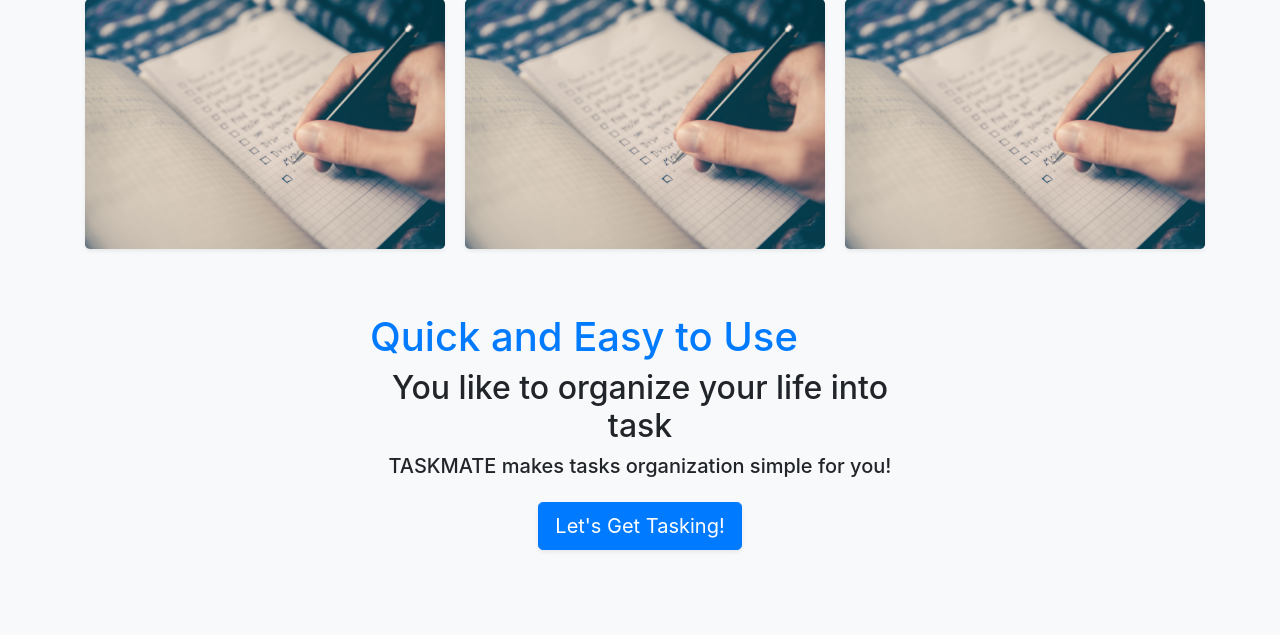
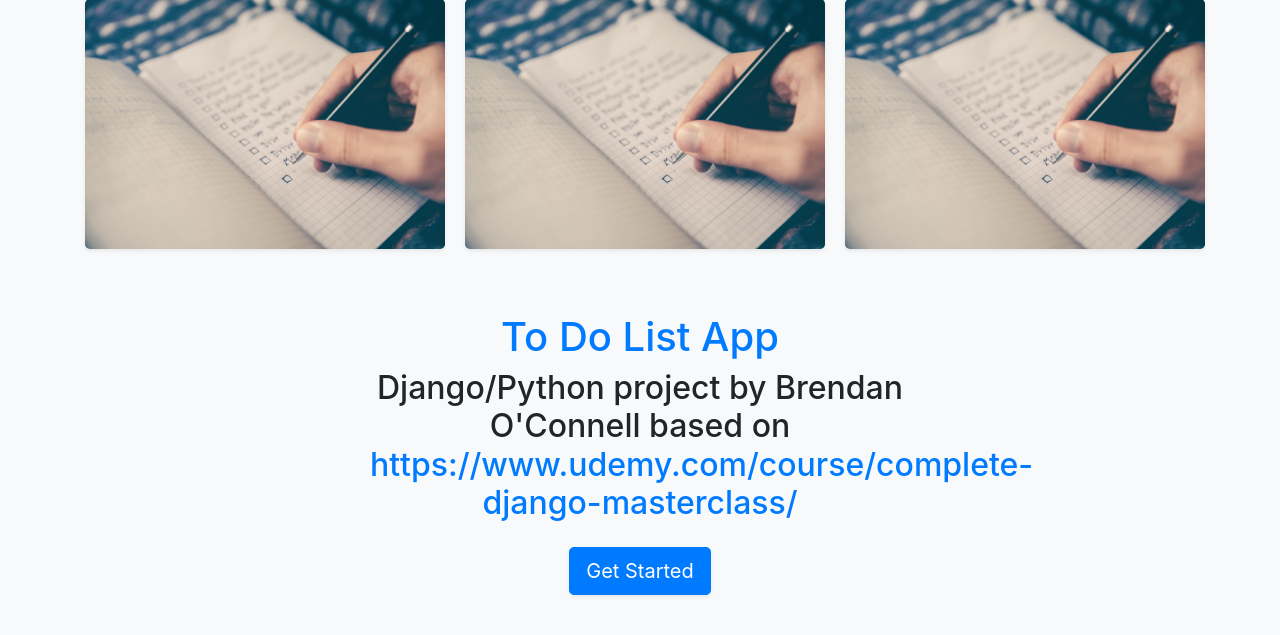
Before and after one commit to brendan-oconnell/taskmate, a Django app: page / in a window 1280 px wide. Shown: the part 139-774 px from the top of the page. Run offline with Django 3.2, Linux system fonts and the light colour scheme; some libraries are stand-ins or nearby versions.

Commit message:
Edited Homepage text

```diff
--- a/todolist_app/templates/index.html
+++ b/todolist_app/templates/index.html
@@ -19,11 +19,10 @@
             </div>
         </div>
         <div class = "row mt-5">
-            <div class="col-md-6 offset-md-3"
-                <center><p class = "h1 text-primary mt-3">Quick and Easy to Use</p>
-                <center><p class = "h2">You like to organize your life into task</p>
-                <center><p class = "h5">TASKMATE makes tasks organization simple for you!</p>
-                <center><a href="{% url 'todolist' %}"><button type="button" class="btn btn-primary btn-lg mt-3 shadow-sm">Let's Get Tasking!</button></a>
+            <div class="col-md-6 offset-md-3">
+                <center><p class = "h1 text-primary mt-3">To Do List App</p>
+                <center><p class = "h2">Django/Python project by Brendan O'Connell based on <a href="https://www.udemy.com/course/complete-django-masterclass/">https://www.udemy.com/course/complete-django-masterclass/</a></p>
+                <center><a href="{% url 'todolist' %}"><button type="button" class="btn btn-primary btn-lg mt-3 shadow-sm">Get Started</button></a>
 
             </div>
         </div>
```
